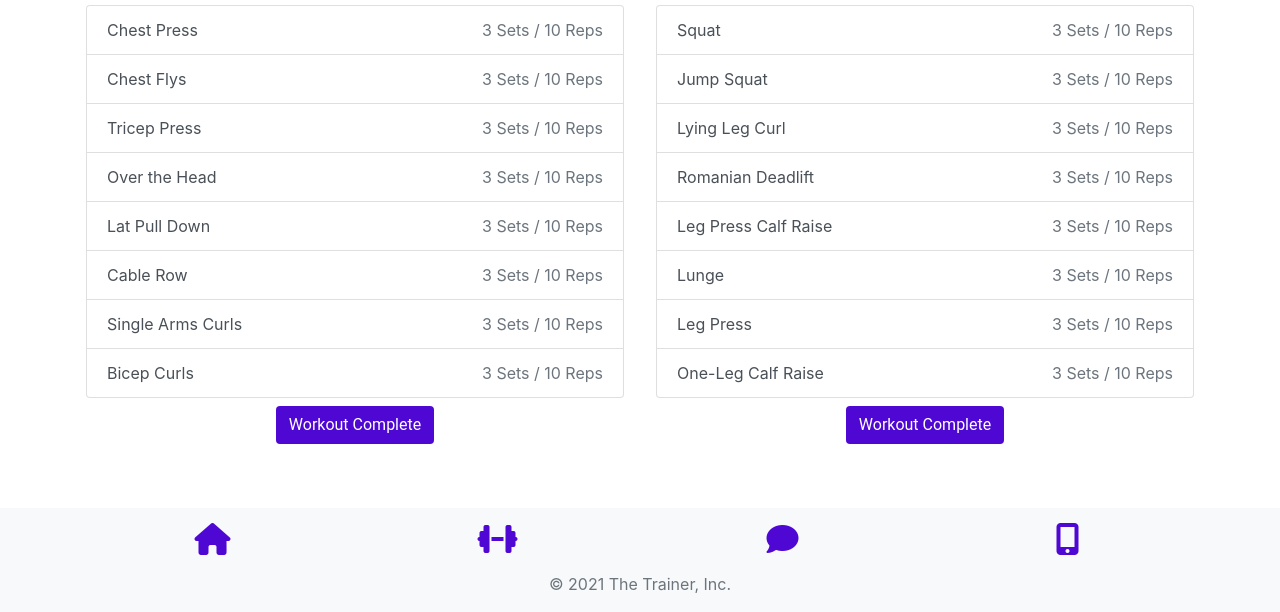
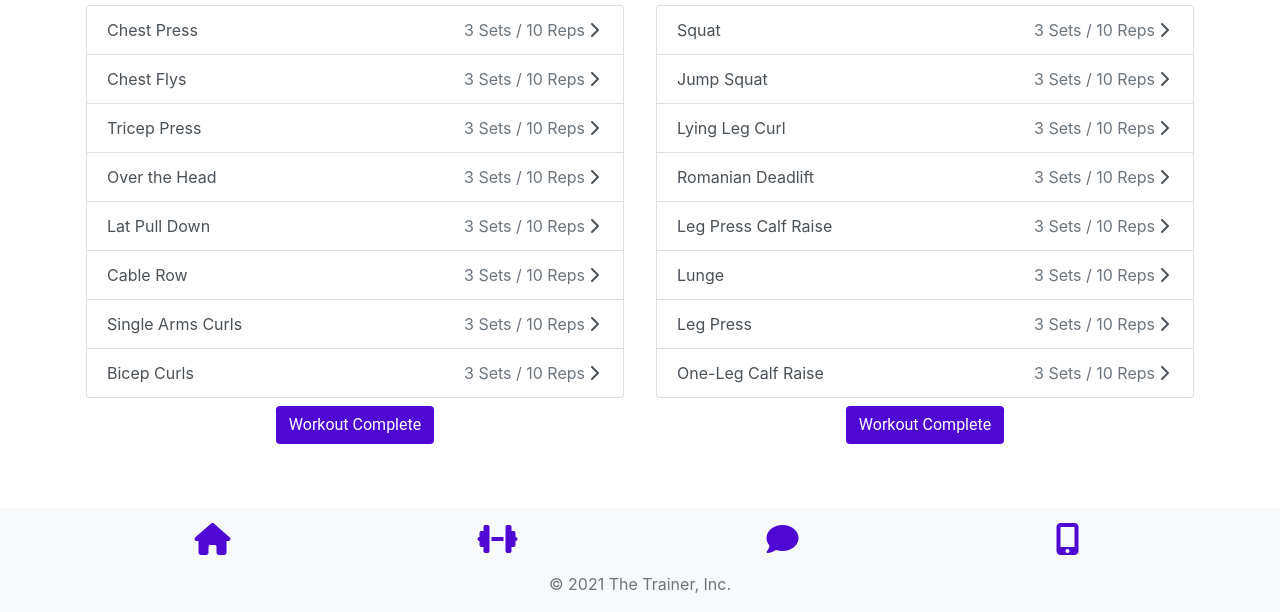
Before and after one commit to rjescobedo/personal-trainer, a website: page workouts.html in a window 1280 px wide. Shown: the part 261-873 px from the top of the page. Drawn offline with nearby package versions, Linux system fonts and the light colour scheme.

Commit message:
Add Chevrons

```diff
--- a/workouts.html
+++ b/workouts.html
@@ -62,30 +62,38 @@
         <div class="col-12 col-lg-6 p-3">
             <h2 class="text-center custom-font pb-2">Upper Body Workout</h4>
             <div class="list-group">
-                <a id="chestPressButton" class="custom-workout-font list-group-item d-flex justify-content-between list-group-item-action">
+                <a type="button" id="chestPressButton" class="custom-workout-font list-group-item d-flex justify-content-between list-group-item-action">
                   Chest Press
-                  <span class="text-secondary">3 Sets / 10 Reps</span>
+                  <span class="text-secondary ml-auto">3 Sets / 10 Reps</span>
+                  <i class="fas fa-chevron-right m-1"></i>
                 </a>
-                <a class="custom-workout-font list-group-item d-flex justify-content-between list-group-item-action">Chest Flys
-                  <span class="text-secondary">3 Sets / 10 Reps</span>
+                <a type="button" class="custom-workout-font list-group-item d-flex justify-content-between list-group-item-action">Chest Flys
+                  <span class="text-secondary ml-auto">3 Sets / 10 Reps</span>
+                  <i class="fas fa-chevron-right m-1"></i>
                 </a>
-                <a class="custom-workout-font list-group-item d-flex justify-content-between list-group-item-action">Tricep Press
-                  <span class="text-secondary">3 Sets / 10 Reps</span>
+                <a type="button" class="custom-workout-font list-group-item d-flex justify-content-between list-group-item-action">Tricep Press
+                  <span class="text-secondary ml-auto">3 Sets / 10 Reps</span>
+                  <i class="fas fa-chevron-right m-1"></i>
                 </a>
-                <a class="custom-workout-font list-group-item d-flex justify-content-between list-group-item-action">Over the Head
-                  <span class="text-secondary">3 Sets / 10 Reps</span>
+                <a type="button" class="custom-workout-font list-group-item d-flex justify-content-between list-group-item-action">Over the Head
+                  <span class="text-secondary ml-auto">3 Sets / 10 Reps</span>
+                  <i class="fas fa-chevron-right m-1"></i>
                 </a>
-                <a class="custom-workout-font list-group-item d-flex justify-content-between list-group-item-action">Lat Pull Down
-                  <span class="text-secondary">3 Sets / 10 Reps</span>
+                <a type="button" class="custom-workout-font list-group-item d-flex justify-content-between list-group-item-action">Lat Pull Down
+                  <span class="text-secondary ml-auto">3 Sets / 10 Reps</span>
+                  <i class="fas fa-chevron-right m-1"></i>
                 </a>
-                <a class="custom-workout-font list-group-item d-flex justify-content-between list-group-item-action">Cable Row
-                  <span class="text-secondary">3 Sets / 10 Reps</span>
+                <a type="button" class="custom-workout-font list-group-item d-flex justify-content-between list-group-item-action">Cable Row
+                  <span class="text-secondary ml-auto">3 Sets / 10 Reps</span>
+                  <i class="fas fa-chevron-right m-1"></i>
                 </a>
-                <a class="custom-workout-font list-group-item d-flex justify-content-between list-group-item-action">Single Arms Curls
-                  <span class="text-secondary">3 Sets / 10 Reps</span>
+                <a type="button" class="custom-workout-font list-group-item d-flex justify-content-between list-group-item-action">Single Arms Curls
+                  <span class="text-secondary ml-auto">3 Sets / 10 Reps</span>
+                  <i class="fas fa-chevron-right m-1"></i>
                 </a>
-                <a class="custom-workout-font list-group-item d-flex justify-content-between list-group-item-action">Bicep Curls
-                  <span class="text-secondary">3 Sets / 10 Reps</span>
+                <a type="button" class="custom-workout-font list-group-item d-flex justify-content-between list-group-item-action">Bicep Curls
+                  <span class="text-secondary ml-auto">3 Sets / 10 Reps</span>
+                  <i class="fas fa-chevron-right m-1"></i>
                 </a>
               </div>
             <div class="row">
@@ -97,29 +105,37 @@
         <div class="col-12 col-lg-6 p-3">
           <h2 class="text-center custom-font pb-2">Lower Body Workout</h4>
           <div class="list-group">
-              <a id="squatButton" class="open-popup custom-workout-font list-group-item d-flex justify-content-between list-group-item-action">Squat
-                <span class="text-secondary">3 Sets / 10 Reps</span>
+              <a type="button" id="squatButton" class="open-popup custom-–workout-font list-group-item d-flex justify-content-between list-group-item-action">Squat
+                <span class="text-secondary ml-auto">3 Sets / 10 Reps</span>
+                  <i class="fas fa-chevron-right m-1"></i>
               </a>
-              <a class="custom-workout-font list-group-item d-flex justify-content-between list-group-item-action">Jump Squat
-                <span class="text-secondary">3 Sets / 10 Reps</span>
+              <a type="button" class="custom-workout-font list-group-item d-flex justify-content-between list-group-item-action">Jump Squat
+                <span class="text-secondary ml-auto">3 Sets / 10 Reps</span>
+                  <i class="fas fa-chevron-right m-1"></i>
               </a>
-              <a class="custom-workout-font list-group-item d-flex justify-content-between list-group-item-action">Lying Leg Curl
-                <span class="text-secondary">3 Sets / 10 Reps</span>
+              <a type="button" class="custom-workout-font list-group-item d-flex justify-content-between list-group-item-action">Lying Leg Curl
+                <span class="text-secondary ml-auto">3 Sets / 10 Reps</span>
+                  <i class="fas fa-chevron-right m-1"></i>
               </a>
-              <a class="custom-workout-font list-group-item d-flex justify-content-between list-group-item-action">Romanian Deadlift
-                <span class="text-secondary">3 Sets / 10 Reps</span>
+              <a type="button" class="custom-workout-font list-group-item d-flex justify-content-between list-group-item-action">Romanian Deadlift
+                <span class="text-secondary ml-auto">3 Sets / 10 Reps</span>
+                  <i class="fas fa-chevron-right m-1"></i>
               </a>
-              <a class="custom-workout-font list-group-item d-flex justify-content-between list-group-item-action">Leg Press Calf Raise
-                <span class="text-secondary">3 Sets / 10 Reps</span>
+              <a type="button" class="custom-workout-font list-group-item d-flex justify-content-between list-group-item-action">Leg Press Calf Raise
+                <span class="text-secondary ml-auto">3 Sets / 10 Reps</span>
+                  <i class="fas fa-chevron-right m-1"></i>
               </a>
-              <a class="custom-workout-font list-group-item d-flex justify-content-between list-group-item-action">Lunge
-                <span class="text-secondary">3 Sets / 10 Reps</span>
+              <a type="button" class="custom-workout-font list-group-item d-flex justify-content-between list-group-item-action">Lunge
+                <span class="text-secondary ml-auto">3 Sets / 10 Reps</span>
+                  <i class="fas fa-chevron-right m-1"></i>
               </a>
-              <a class="custom-workout-font list-group-item d-flex justify-content-between list-group-item-action">Leg Press
-                <span class="text-secondary">3 Sets / 10 Reps</span>
+              <a type="button" class="custom-workout-font list-group-item d-flex justify-content-between list-group-item-action">Leg Press
+                <span class="text-secondary ml-auto">3 Sets / 10 Reps</span>
+                  <i class="fas fa-chevron-right m-1"></i>
               </a>
-              <a class="custom-workout-font list-group-item d-flex justify-content-between list-group-item-action">One-Leg Calf Raise
-                <span class="text-secondary">3 Sets / 10 Reps</span>
+              <a type="button"class="custom-workout-font list-group-item d-flex justify-content-between list-group-item-action">One-Leg Calf Raise
+                <span class="text-secondary ml-auto">3 Sets / 10 Reps</span>
+                  <i class="fas fa-chevron-right m-1"></i>
               </a>
             </div>
             <div class="row">
```
